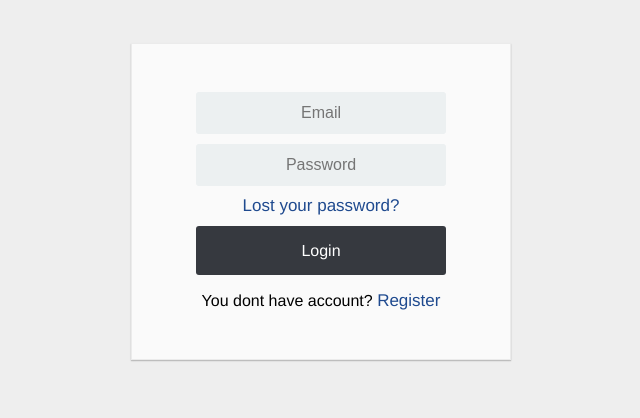
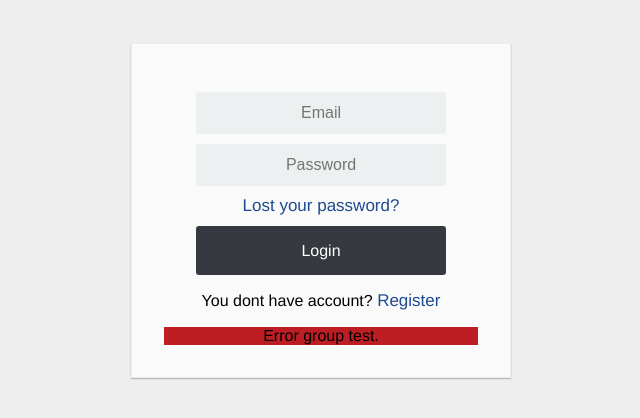
Before and after one commit to plopez01/ElecomClient, an Electron app: page login/login.html in a window 1024 px wide. Shown: the part 180-598 px from the top of the page, without its empty margins (191-831 px from the left). Drawn offline with Linux system fonts and the light colour scheme.

Commit message:
Implement separate palette css + error-group

```diff
--- a/login/login.html
+++ b/login/login.html
@@ -29,6 +29,9 @@
                 <a id="login-button" class="btn" href="#">Login</a>
                 <p>You dont have account? <a class="register-link" href="#">Register</a></p>
 
+                <div class="error-group">
+                    Error group test.
+                </div>
 			</div>
 		</div>
     </div>
--- a/login/loginstyles.css
+++ b/login/loginstyles.css
@@ -1,3 +1,5 @@
+@import "../util/colorPalette.css";
+
 * {
     box-sizing: border-box;
 }
@@ -5,20 +7,6 @@
 *:focus {
     outline: none;
 }
-
-:root {
-    --background_white: #eee;
-    --primary_white: #fafafa;
-    --secondary_white: #ebebeb;
-    --input_white: #ECF0F1;
-
-    --primary_gray: #36393f;
-    --dark: #36393f;
-    --darker_dark: #202225;
-
-    --url_blue: #1F4A8F;
-    --error_red: #bd1e24;
-  }
 
 body {
     font-family: Helvetica;
--- /dev/null
+++ b/util/colorPalette.css
@@ -0,0 +1,13 @@
+:root {
+    --background_white: #eee;
+    --primary_white: #fafafa;
+    --secondary_white: #ebebeb;
+    --input_white: #ECF0F1;
+
+    --primary_gray: #36393f;
+    --dark: #36393f;
+    --darker_dark: #202225;
+
+    --url_blue: #1F4A8F;
+    --error_red: #bd1e24;
+}
```
